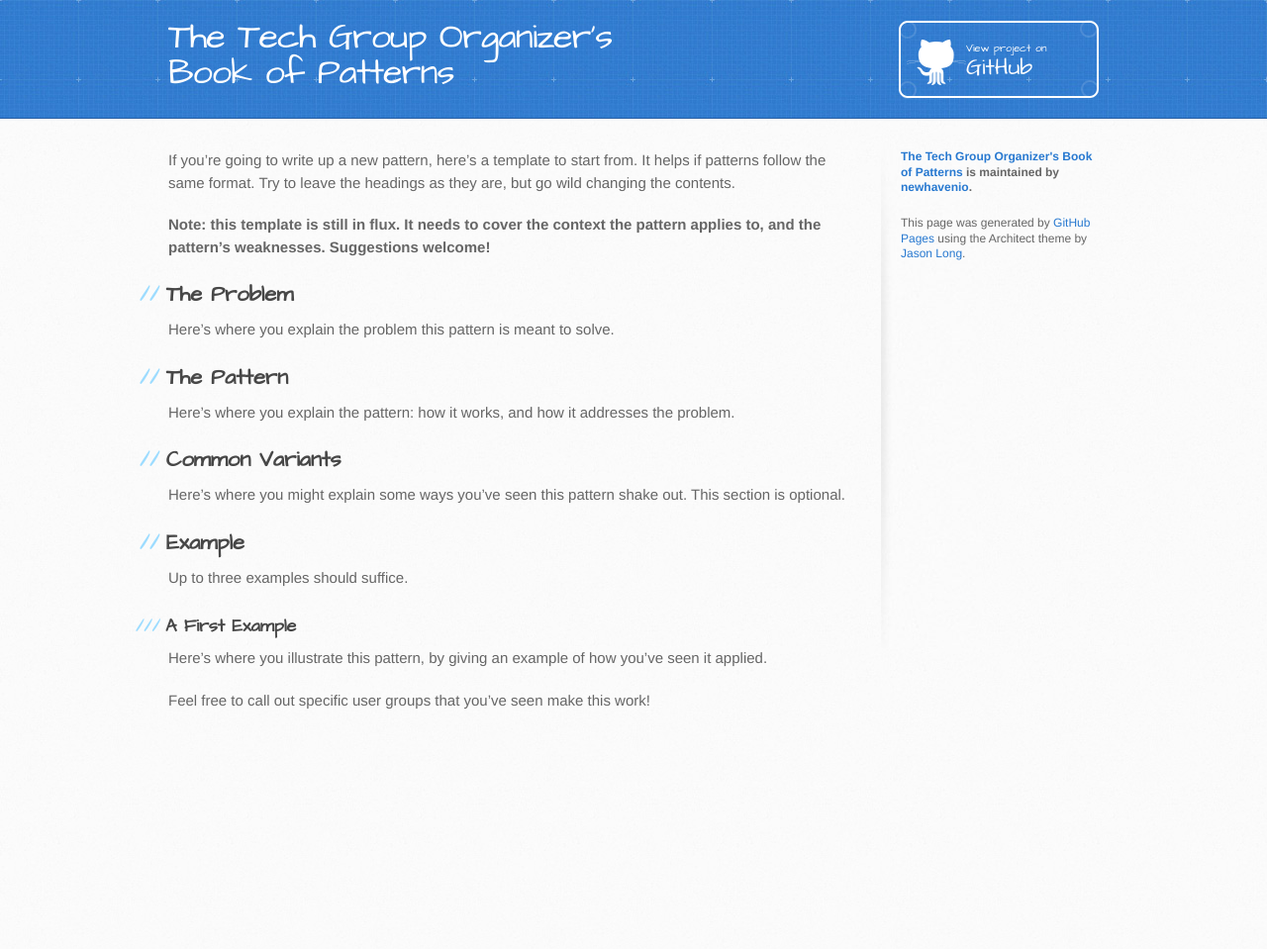
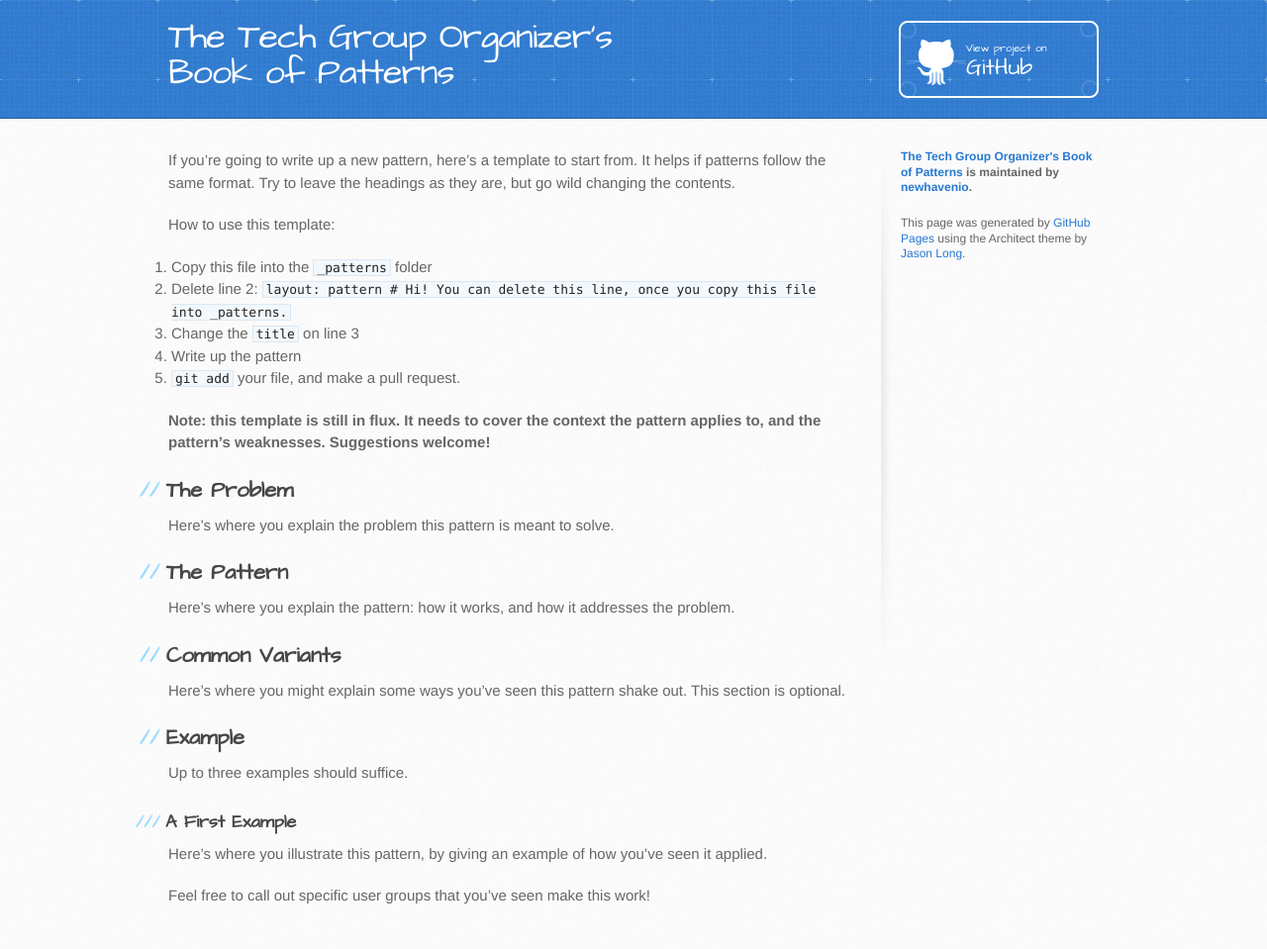
Before and after one commit to newhavenio/tech-group-patterns, a Jekyll site: the page built from pattern-template.md, in a window 1280 px wide. Shown: the whole page at 99% size. Built offline with Jekyll 4.4.1, drawn with Linux system fonts in a browser that asks for light colours; before the commit the page ends 900 px from its top, so only the background shows below that.

Commit message:
better instructions on the pattern template

```diff
--- a/pattern-template.md
+++ b/pattern-template.md
@@ -1,9 +1,17 @@
 ---
-layout: pattern
+layout: pattern   # Hi! You can delete this line, once you copy this file into _patterns.
 title: A Pattern Template
 ---
 
 If you're going to write up a new pattern, here's a template to start from. It helps if patterns follow the same format. Try to leave the headings as they are, but go wild changing the contents.
+
+How to use this template:
+
+1. Copy this file into the `_patterns` folder
+2. Delete line 2: `layout: pattern   # Hi! You can delete this line, once you copy this file into _patterns.`
+3. Change the `title` on line 3
+4. Write up the pattern
+5. `git add` your file, and make a pull request.
 
 **Note: this template is still in flux. It needs to cover the context the pattern applies to, and the pattern's weaknesses. Suggestions welcome!**
 
```
